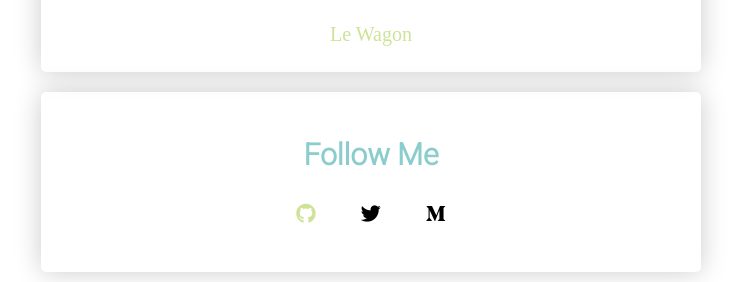
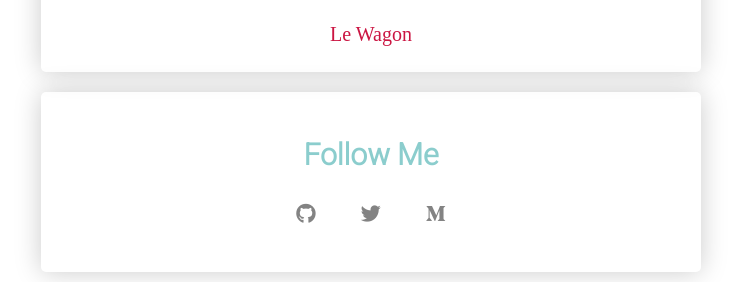
Before and after one commit to NicolasNeiman/profile, a plain HTML site: page index.html in a window 1280 px wide. Shown: the part 493-775 px from the top of the page, without its empty margins (269-1010 px from the left). Drawn offline with Linux system fonts and the light colour scheme; a web font is replaced by a local one.

Commit message:
change links color

```diff
--- a/index.html
+++ b/index.html
@@ -21,14 +21,14 @@
         I love coding ! I started using Python to automate data analysis and I would now like to create apps. </br>
         That's why I'm here at <strong>Le Wagon</strong>
       </p>
-      <a href="www.lewagon.com">Le Wagon</a>
+      <a href="www.lewagon.com" class="red">Le Wagon</a>
     </div>
     <div class="card">
       <h2>Follow Me</h2>
       <ul class="list-inline">
-        <li class="list-inline"><a href="https://github.com/NicolasNeiman" target="_blank"><i class="fab fa-github"></i></a></li>
-        <li class="list-inline"><i class="fab fa-twitter"></i></li>
-        <li class="list-inline"><i class="fab fa-medium-m"></i></li>
+        <li class="list-inline"><a href="https://github.com/NicolasNeiman" target="_blank"><i class="fab fa-github grey"></i></a></li>
+        <li class="list-inline"><a href="www.twitter.com"><i class="fab fa-twitter grey"></i></a></li>
+        <li class="list-inline"> <a href="www.medium.com"><i class="fab fa-medium-m grey"></a></i></li>
       </ul>
     </div>
   </div>
--- a/style.css
+++ b/style.css
@@ -51,7 +51,12 @@ a {
 a:hover {
   color: #5b8b5b;
 }
-
+.red {
+  color: #cb1542;
+}
+.grey{
+  color: #838383;
+}
 .container {
   margin: 0 auto; /* This automatically sets left/right margins */
   text-align: center;
```
